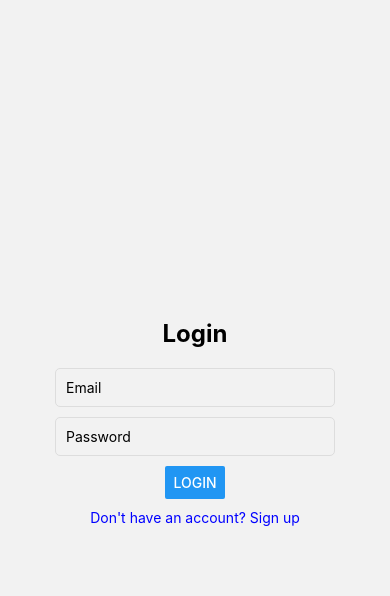
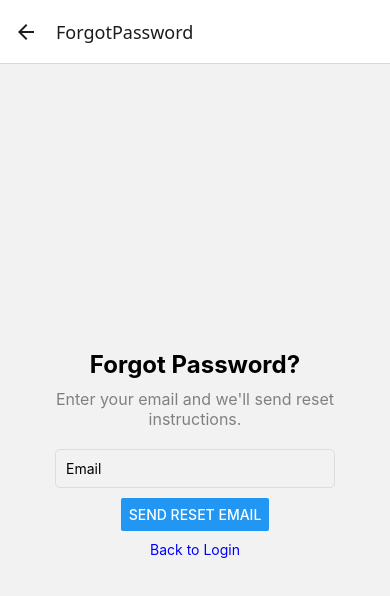
Before and after one commit to HYC-code520/LoveLog-App, a React Native app: screen /ForgotPassword in a window 390 px wide. Shown: the top 596 px of the page. Built offline with nearby package versions, Linux system fonts and the light colour scheme.

Commit message:
User can see and access to forgot password page

```diff
--- a/app/ForgotPasswordScreen.tsx
+++ b/app/ForgotPasswordScreen.tsx
@@ -0,0 +1,94 @@
+import { useState } from "react";
+import {
+  View, Text, TextInput, Button, StyleSheet, Alert, ActivityIndicator
+} from "react-native";
+
+export default function ForgotPasswordScreen({ navigation }) {
+  const [email, setEmail] = useState("");
+  const [loading, setLoading] = useState(false);
+
+  const handleForgotPassword = async () => {
+    if (!email) {
+      Alert.alert("Error", "Please enter your email.");
+      return;
+    }
+
+    setLoading(true);
+    try {
+      const response = await fetch("https://4f9f-71-190-177-64.ngrok-free.app/api/forgot-password", {  // 🔥 Replace with actual backend URL
+        method: "POST",
+        headers: { "Content-Type": "application/json" },
+        body: JSON.stringify({ email }),
+      });
+
+      const data = await response.json();
+
+      if (response.ok) {
+        Alert.alert("Success", "Check your email for reset instructions.");
+        navigation.replace("Login");  // ✅ Navigate back to login
+      } else {
+        Alert.alert("Error", data.error || "Could not send reset email.");
+      }
+    } catch (error) {
+      console.error("Forgot Password Error:", error);
+      Alert.alert("Error", "Something went wrong.");
+    } finally {
+      setLoading(false);
+    }
+  };
+
+  return (
+    <View style={styles.container}>
+      <Text style={styles.title}>Forgot Password?</Text>
+      <Text style={styles.subtitle}>Enter your email and we'll send reset instructions.</Text>
+      <TextInput
+        style={styles.input}
+        placeholder="Email"
+        value={email}
+        onChangeText={setEmail}
+        keyboardType="email-address"
+        autoCapitalize="none"
+      />
+      <Button
+        title={loading ? "Sending..." : "Send Reset Email"}
+        onPress={handleForgotPassword}
+        disabled={loading}
+      />
+      <Text style={styles.link} onPress={() => navigation.navigate("Login")}>
+        Back to Login
+      </Text>
+    </View>
+  );
+}
+
+const styles = StyleSheet.create({
+  container: {
+    flex: 1,
+    justifyContent: "center",
+    alignItems: "center",
+    padding: 20,
+  },
+  title: {
+    fontSize: 24,
+    fontWeight: "bold",
+    marginBottom: 10,
+  },
+  subtitle: {
+    fontSize: 16,
+    marginBottom: 20,
+    textAlign: "center",
+    color: "gray",
+  },
+  input: {
+    width: "80%",
+    padding: 10,
+    borderWidth: 1,
+    borderColor: "#ddd",
+    marginBottom: 10,
+    borderRadius: 5,
+  },
+  link: {
+    color: "blue",
+    marginTop: 10,
+  },
+});
--- a/app/LoginScreen.tsx
+++ b/app/LoginScreen.tsx
@@ -1,5 +1,5 @@
 import { useState } from 'react';
-import { View, Text, TextInput, Button, StyleSheet, Alert } from 'react-native';
+import { View, Text, TextInput, Button, StyleSheet, Alert, TouchableOpacity } from 'react-native';
 import AsyncStorage from '@react-native-async-storage/async-storage';
 
 export default function LoginScreen({ navigation }) {
@@ -51,6 +51,10 @@ export default function LoginScreen({ navigation }) {
                 secureTextEntry
             />
             <Button title={loading ? "Logging in..." : "Login"} onPress={handleLogin} disabled={loading} />
+            {/* ✅ Forgot Password Link */}
+            <TouchableOpacity onPress={() => navigation.navigate('ForgotPassword')}>
+                <Text style={styles.forgotPasswordText}>Forgot Password?</Text>
+            </TouchableOpacity>
             <Text
                 style={styles.link}
                 onPress={() => navigation.navigate('Signup')}
@@ -81,6 +85,11 @@ const styles = StyleSheet.create({
       marginBottom: 10,
       borderRadius: 5,
     },
+    forgotPasswordText: {
+      color: 'red',
+      marginTop: 10,
+      textDecorationLine: 'underline',
+    },
     link: {
       color: 'blue',
       marginTop: 10,
--- a/navigation/StackNavigator.tsx
+++ b/navigation/StackNavigator.tsx
@@ -3,6 +3,7 @@ import { NavigationContainer } from "@react-navigation/native";
 import TabNavigator from "./TabNavigator"; // Correct path
 import LoginScreen from "../app/LoginScreen";
 import SignupScreen from "../app/SignupScreen";
+import ForgotPasswordScreen from "../app/ForgotPasswordScreen";
 
 const Stack = createStackNavigator();
 
@@ -21,6 +22,10 @@ export default function StackNavigator({ initialRouteName }) {
                     options={{ headerShown: false }}
                 />
                 <Stack.Screen
+                    name="ForgotPassword"
+                    component={ForgotPasswordScreen}
+                />
+                <Stack.Screen
                     name="Tabs"
                     component={TabNavigator}
                     options={{ headerShown: false }}
```
Also changed, not shown: 1 other file (tests, documents, lock files or other folders).
